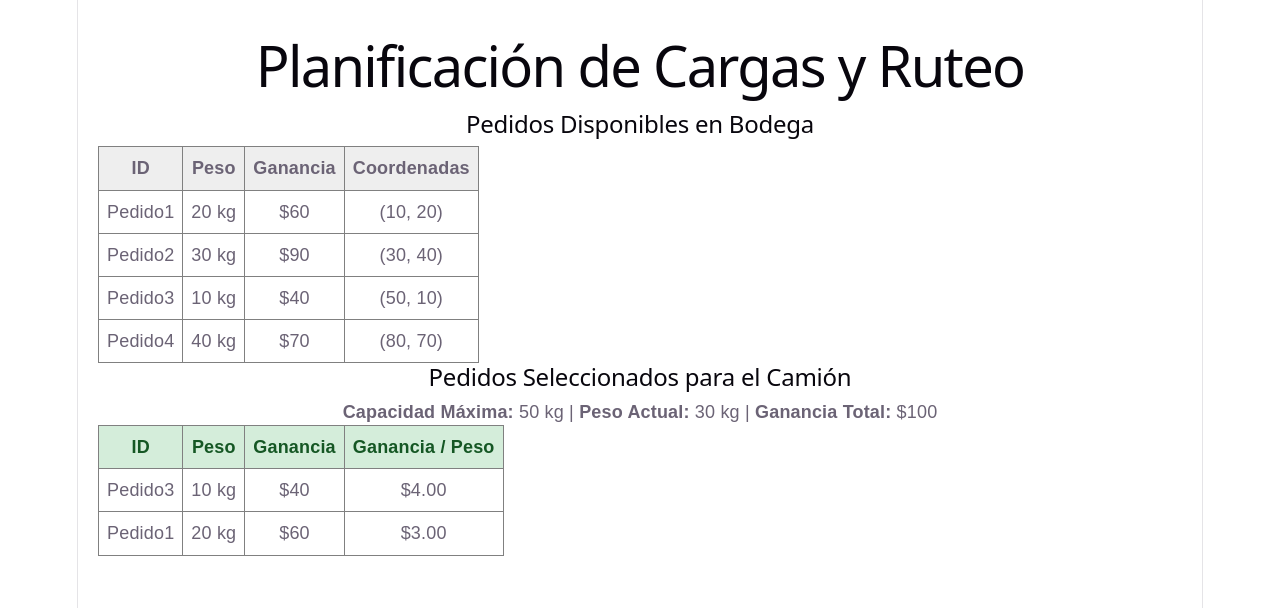
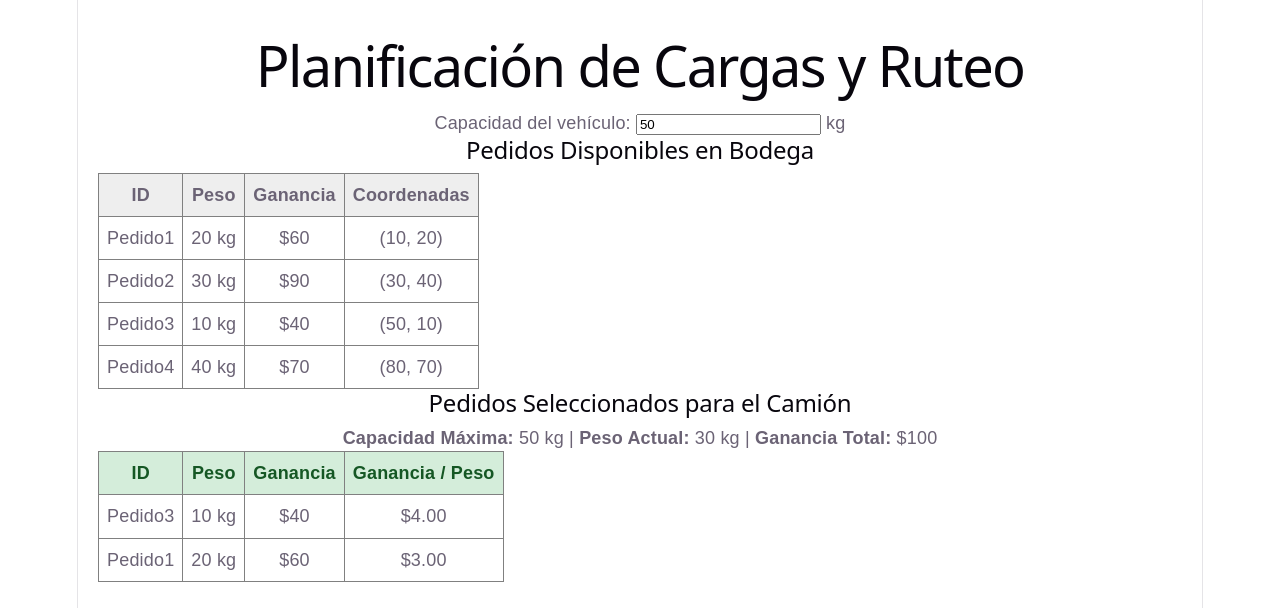
Before and after one commit to tifnny13/ProyectoAnalisisDeAlgoritmos_1, a React (Vite) app: page / in a window 1280 px wide. Shown: the top 608 px of the page. Built offline with nearby package versions, Linux system fonts and the light colour scheme.

Commit message:
Agregar configuracion de capacidad del vehiculo

```diff
--- a/src/App.jsx
+++ b/src/App.jsx
@@ -1,13 +1,18 @@
+import { useState } from 'react';
 import { pedidosPrueba } from './Logica/pedidos'; //Importa desde Logica los pedidos
 import {problemaMochila} from './Logica/mochilaGreedy';
 
 function App() {
-  const capacidadMochila = 50;
+  const [capacidadMochila, setCapacidadMochila] = useState(50); // guarda y nos permite cambiar el valor
   const { pedidosEscogidos, pesoActual, gananciaTotal } = problemaMochila(pedidosPrueba, capacidadMochila); //Algoritmo voraz
 
   return (
     <div style={{ padding: '20px', fontFamily: 'sans-serif' }}>
       <h1>Planificación de Cargas y Ruteo</h1>
+
+      <label>
+        Capacidad del vehículo: <input type="number" value={capacidadMochila} onChange={(e) => setCapacidadMochila(Number(e.target.value))}/> kg
+      </label>
 
       {/* 1. TABLA DISPONIBLES */}
       <h2>Pedidos Disponibles en Bodega</h2>
```
